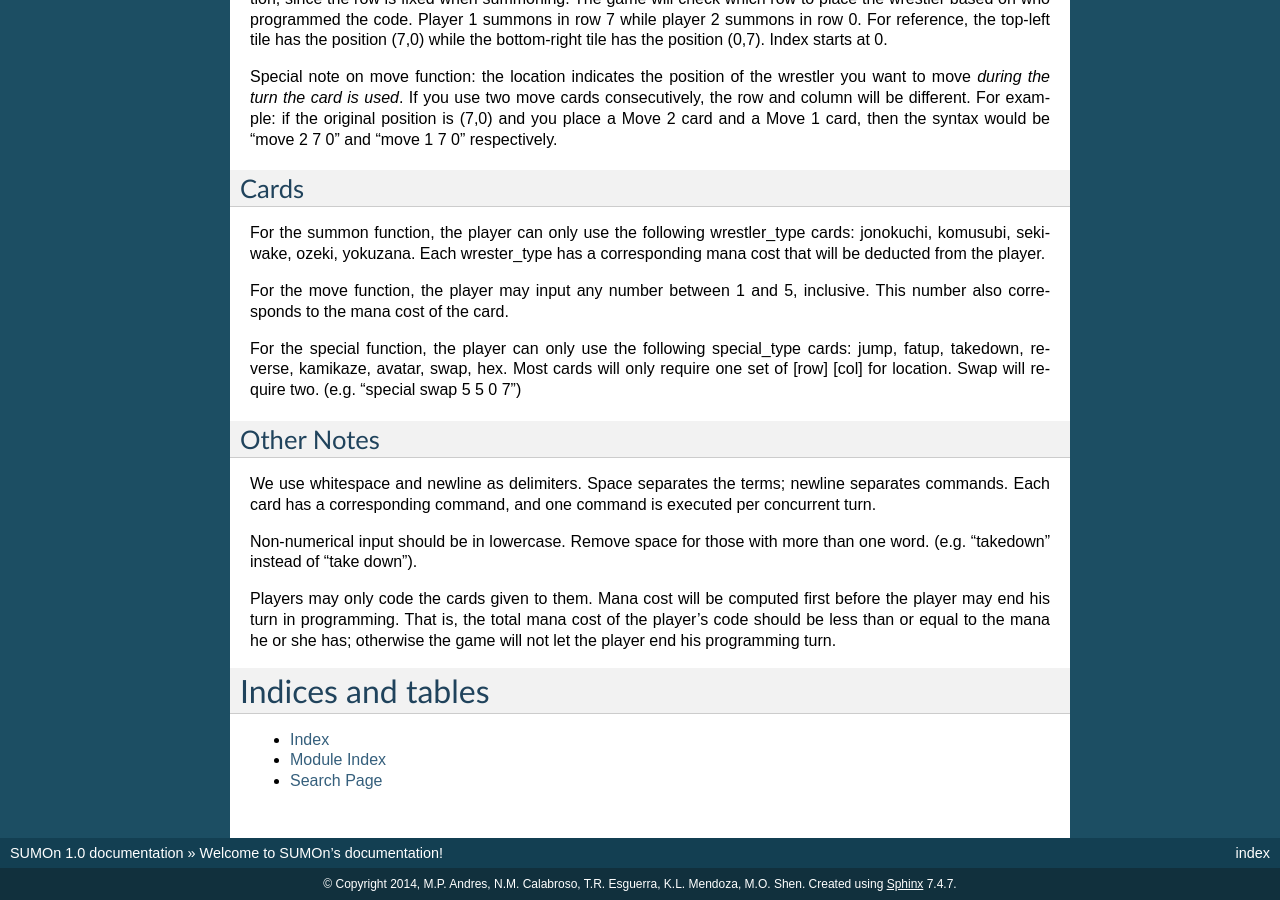
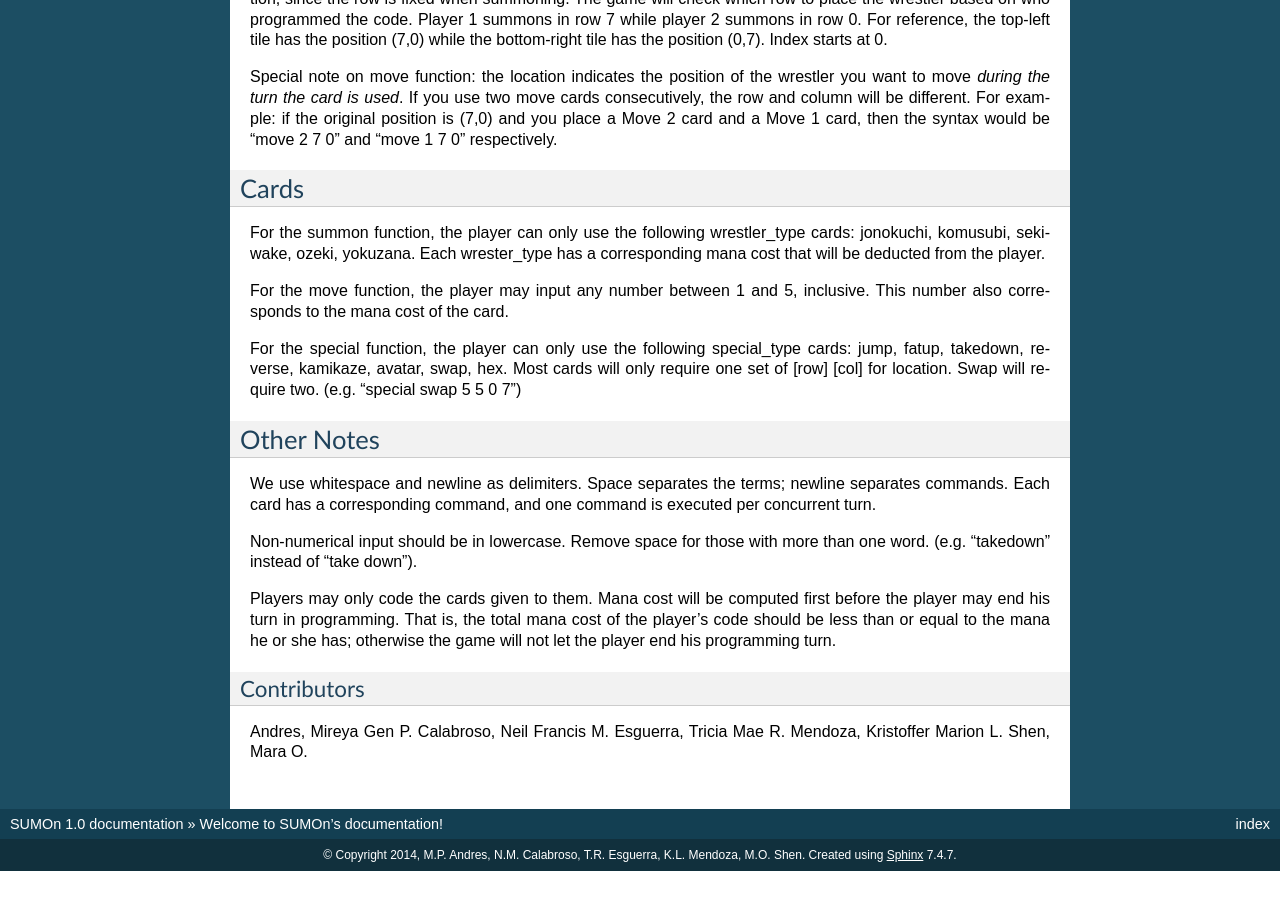
Before and after one commit to nmcalabroso/Sumon, a Sphinx documentation site: the page built from docs/source/index.rst, in a window 1280 px wide and 900 px high, scrolled down 645 px. Built offline with Sphinx 7.4.7, drawn with Linux system fonts in a browser that asks for light colours; after the commit the page ends 1516 px from its top, so only the background shows below that; some of the changed text lies outside the part shown.

Commit message:
Updates index.rst for RTD

```diff
--- a/docs/source/index.rst
+++ b/docs/source/index.rst
@@ -57,9 +57,10 @@ Non-numerical input should be in lowercase. Remove space for those with more tha
 
 Players may only code the cards given to them. Mana cost will be computed first before the player may end his turn in programming. That is, the total mana cost of the player's code should be less than or equal to the mana he or she has; otherwise the game will not let the player end his programming turn.
 
-Indices and tables
-==================
-
-* :ref:`genindex`
-* :ref:`modindex`
-* :ref:`search`
+Contributors
+.................................
+Andres, Mireya Gen P.
+Calabroso, Neil Francis M.
+Esguerra, Tricia Mae R.
+Mendoza, Kristoffer Marion L.
+Shen, Mara O.
```
